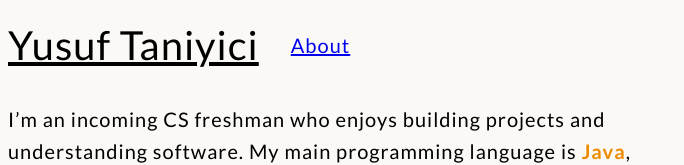
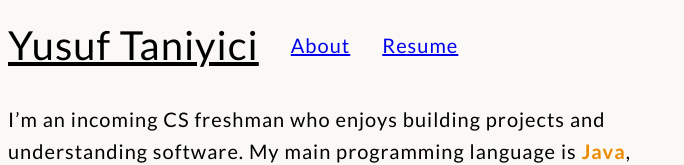
Before and after one commit to ytanii/ytanii.github.io, a plain HTML site: page about.html in a window 1280 px wide. Shown: the top 165 px of the page, without its empty margins (0-684 px from the left). Drawn offline with Linux system fonts and the light colour scheme.

Commit message:
Add resume

```diff
--- a/about.html
+++ b/about.html
@@ -16,6 +16,7 @@
 <ul class="nav-bar">
     <li><h1><a href="index.html" class="name">Yusuf Taniyici</a></h1></li>
     <li><a href="about.html">About</a></li>
+    <li><a href="resume.pdf" download>Resume</a></li>
 </ul>
 
 <p class="about">
```
Also changed, not shown: index.html (+1 -0 lines), 1 other file.
